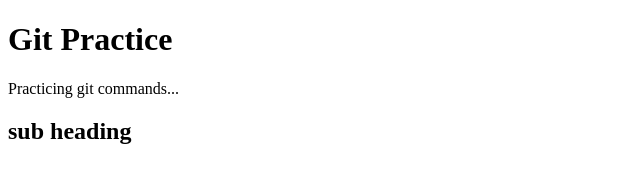
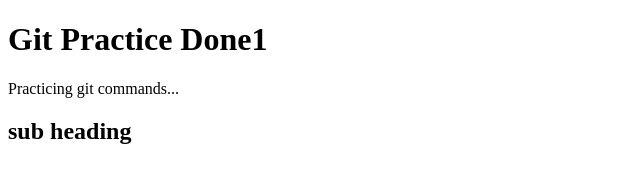
Before and after one commit to intltcode/practice, a plain HTML site: page index.html in a window 1280 px wide. Shown: the whole page, without its empty margins (0-640 px from the left). Drawn offline with Linux system fonts and the light colour scheme.

Commit message:
Update index.html

```diff
--- a/index.html
+++ b/index.html
@@ -5,7 +5,7 @@
     <title>Git Practice Done1</title>
   </head>
   <body>
-    <h1>Git Practice</h1>
+    <h1>Git Practice Done1</h1>
     <p>Practicing git commands...</p>
     <h2>sub heading</h2>
   </body>
```
